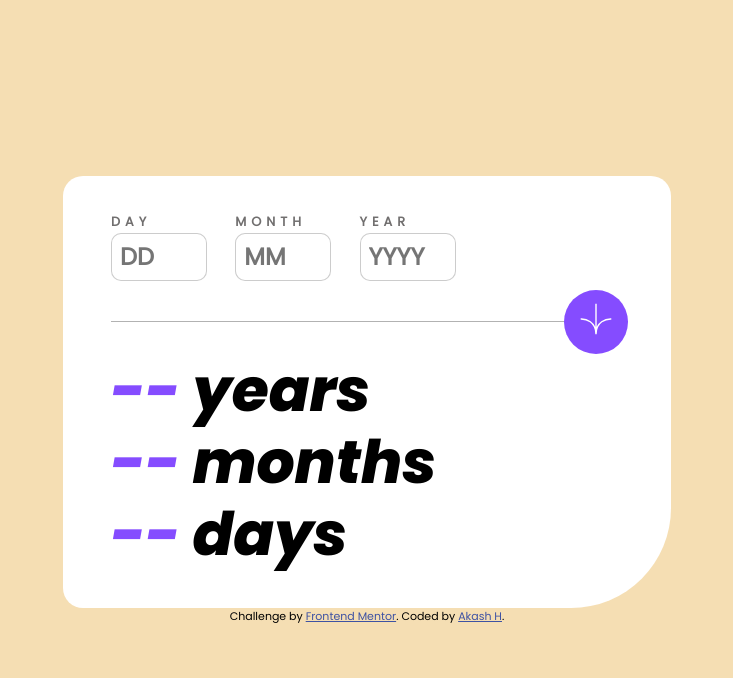
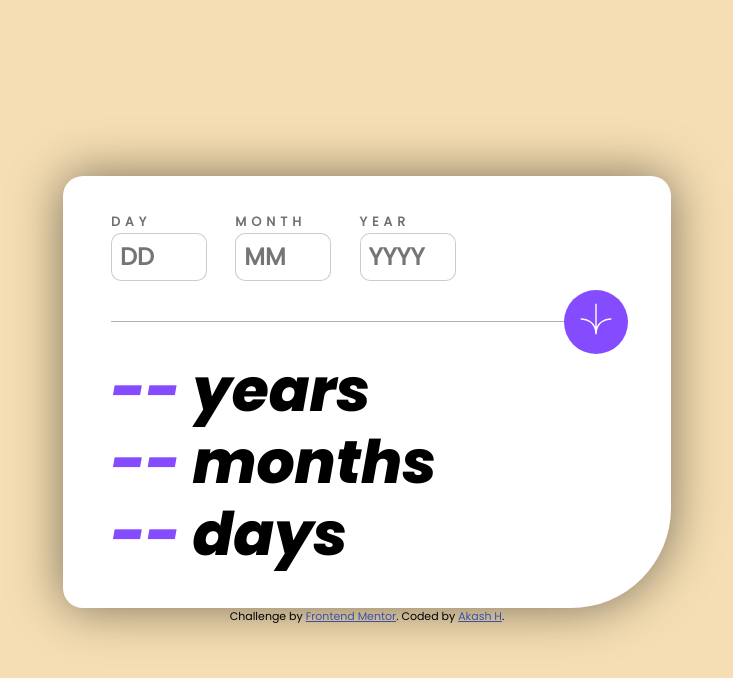
Before and after one commit to ak47sc/Age-calculator-app, a plain HTML site: page index.html in a window 1280 px wide. Shown: the whole page, without its empty margins (273-1006 px from the left). Drawn offline with Linux system fonts and the light colour scheme.

Commit message:
box shadow

```diff
--- a/styles.css
+++ b/styles.css
@@ -22,6 +22,7 @@ main{
     height: 27rem;
     background-color: white;
     border-radius: 20px 20px 100px 20px;
+    box-shadow: 0 0 50px 0 rgba(0, 0, 0, 0.5);
 }
 .normal{
     color: hsl(0, 1%, 44%);
```
